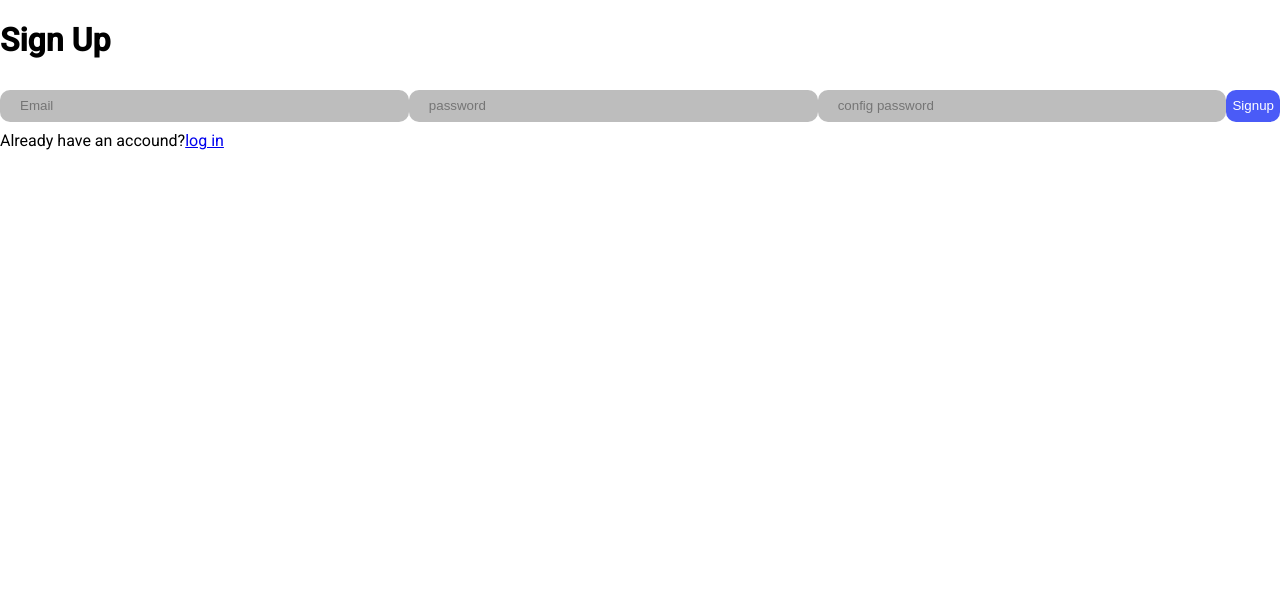
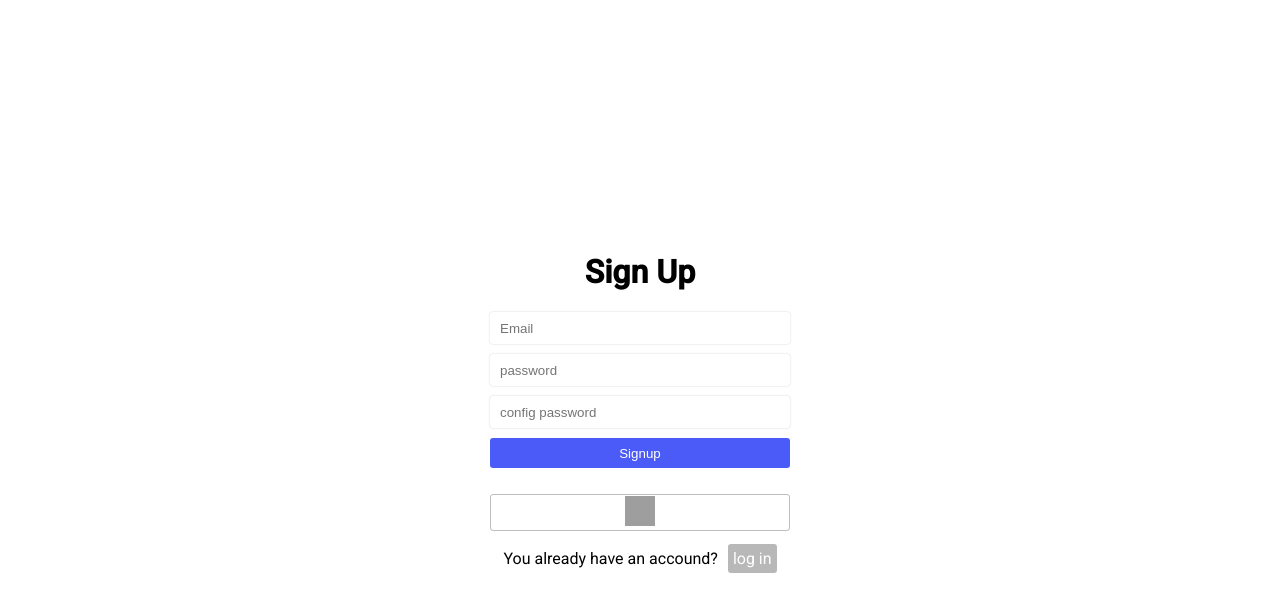
Before and after one commit to ionathansideras/demo, a React (Create React App) app: page / in a window 1280 px wide. Shown: the top 612 px of the page. Built offline with nearby package versions, Linux system fonts and the light colour scheme; no server answers; grey boxes are pictures that could not be loaded.

Commit message:
style and security

```diff
--- a/src/Login.js
+++ b/src/Login.js
@@ -1,7 +1,7 @@
 import React, { useEffect, useState } from 'react';
-import { auth } from './config/firebase-info';
-import { signInWithEmailAndPassword } from 'firebase/auth';
-import { useNavigate } from 'react-router-dom'
+import { auth, googleProvider } from './config/firebase-info';
+import { signInWithEmailAndPassword, signInWithPopup } from 'firebase/auth';
+import { useNavigate, Link } from 'react-router-dom'
 
 export default function Login() {
 
@@ -22,10 +22,21 @@ export default function Login() {
       }
   }
 
+  async function signInWithGoogle() {
+    try {
+        await signInWithPopup(auth, googleProvider);
+        navigate('/profile')
+
+      } catch (error) {
+        // Handle login error
+        console.log('Signin error:', error);
+      }
+  }
+
   return (
-    <div>
+    <div  className='all-auth'>
       <h1>Login</h1>
-      <form onSubmit={handleSubmit}>
+      <form  className='auth-form' onSubmit={handleSubmit}>
         <input
           placeholder="Email"
           type="email"
@@ -38,6 +49,14 @@ export default function Login() {
         />
         <button type="submit">Login</button>
       </form>
+      <div className='login-google-div'>
+            <button className='login-google-button' onClick={signInWithGoogle}>
+              <img className='login-google' width="48" height="48" src="https://img.icons8.com/color/48/google-logo.png" alt="google-logo"/>
+            </button>
+      </div>
+      <div>You dont have an accound?
+        <Link to="/">log in</Link>
+      </div>
     </div>
   );
 }
--- a/src/Profile.js
+++ b/src/Profile.js
@@ -1,6 +1,7 @@
 import React, { useEffect, useState } from 'react'
-import { useNavigate, useLocation } from 'react-router-dom'
-import { db } from './config/firebase-info'
+import { useNavigate } from 'react-router-dom'
+import { db, auth } from './config/firebase-info'
+import { signOut, onAuthStateChanged } from 'firebase/auth'
 import { collection, addDoc, query, orderBy, onSnapshot  } from 'firebase/firestore'
 import './styles/chat.css'
 
@@ -15,12 +16,12 @@ export default function Profile() {
 
   const navigate = useNavigate();
 
-  const location = useLocation();
-  let { user } = location.state || {};
+  // const location = useLocation();
+  // let { user } = location.state || {};
 
-  let username = 'un'
-  if (user) {
-    username = user.split('').map((i) => {
+  let username = auth?.currentUser?.email
+  if (username) {
+    username = username.split('').map((i) => {
       if (i == '@'){
         flag = false
         return
@@ -58,18 +59,18 @@ export default function Profile() {
   },[])
 
   useEffect(() => {
-    if (!user){
-      navigate('/login'); // Navigates to the '/login' route
-    }
+    onAuthStateChanged(auth, (user) => {
+      if(user?.email == undefined){
+          navigate('/login')
+      }
+    })
   },[])
 
   return (
     <div className='all'>
       <header>
-          <button onClick={() => navigate('/', { replace: true })}>log Out</button>
-
-            <h3>Welcome {username} </h3>
-
+          <button onClick={() => signOut(auth)}>log Out</button>
+          <h3>Welcome {username} </h3>
       </header>
       {list.map((i) => {
         return (
@@ -81,9 +82,8 @@ export default function Profile() {
           </article>
         )
         })}
-      <form onSubmit={addNew}>
+      <form className='type-form' onSubmit={addNew}>
         <input placeholder='Type...' value={text} onChange={(e) => setText(e.target.value)}/>
-        {/* <button type='submit'>send</button> */}
       </form>
     </div>
   )
--- a/src/Signup.js
+++ b/src/Signup.js
@@ -1,13 +1,16 @@
 import React, { useEffect, useState } from 'react'
-import { auth } from './config/firebase-info'
+import { auth, googleProvider } from './config/firebase-info'
 import { createUserWithEmailAndPassword, signOut } from 'firebase/auth'
 import { Link, useNavigate } from "react-router-dom";
+import { signInWithPopup } from 'firebase/auth'
 
 export default function Signup() {
 
   const [email, setEmail] = useState('')
   const [pas1, setPas1] = useState('')
   const [pas2, setPas2] = useState('')
+
+  const navigate = useNavigate()
 
   async function handlesubmit(e){
     e.preventDefault()
@@ -26,18 +29,34 @@ export default function Signup() {
     }
   }
 
+  async function signInWithGoogle() {
+    try {
+        await signInWithPopup(auth, googleProvider);
+        navigate('/profile')
+
+      } catch (error) {
+        // Handle login error
+        console.log('Signin error:', error);
+      }
+  }
+
 
   return (
-    <div>
+    <div className='all-auth'>
       <h1>Sign Up</h1>
-        <form onSubmit={handlesubmit}>
-          <input placeholder='Email' type='email' value={email} onChange={(e) => setEmail(e.target.value)}/>
-          <input type='password' placeholder='password' value={pas1} onChange={(e) => setPas1(e.target.value)}/>
-          <input type='password' placeholder='config password' value={pas2} onChange={(e) => setPas2(e.target.value)}/>
-          <button type='submit'>Signup</button>
-        </form>
+      <form className='auth-form' onSubmit={handlesubmit}>
+        <input placeholder='Email' type='email' value={email} onChange={(e) => setEmail(e.target.value)}/>
+        <input type='password' placeholder='password' value={pas1} onChange={(e) => setPas1(e.target.value)}/>
+        <input type='password' placeholder='config password' value={pas2} onChange={(e) => setPas2(e.target.value)}/>
+        <button type='submit'>Signup</button>
+      </form>
 
-      <div>Already have an accound?
+      <div className='login-google-div'>
+            <button className='login-google-button' onClick={signInWithGoogle}>
+              <img className='login-google' width="48" height="48" src="https://img.icons8.com/color/48/google-logo.png" alt="google-logo"/>
+            </button>
+      </div>
+      <div>You already have an accound?
         <Link to="/login">log in</Link>
       </div>
     </div>
--- a/src/config/firebase-info.js
+++ b/src/config/firebase-info.js
@@ -1,6 +1,6 @@
 // Import the functions you need from the SDKs you need
 import { initializeApp } from "firebase/app";
-import { getAuth } from 'firebase/auth'
+import { getAuth, GoogleAuthProvider } from 'firebase/auth'
 import { getFirestore } from 'firebase/firestore'
 // Your web app's Firebase configuration
 // For Firebase JS SDK v7.20.0 and later, measurementId is optional
@@ -16,5 +16,6 @@ const firebaseConfig = {
 
 // Initialize Firebase
 const app = initializeApp(firebaseConfig);
+export const googleProvider = new GoogleAuthProvider()
 export const auth = getAuth(app)
 export const db = getFirestore(app)
--- a/src/styles/chat.css
+++ b/src/styles/chat.css
@@ -84,14 +84,14 @@ header > button:hover {
     max-width: 280px;
 }
 
-form {
+.type-form {
     height: 50px;
     display: flex;
     justify-content: center;
     align-items: center;
 }
 
-input {
+.type-form > input {
     width: 80%;
     padding-left: 20px;
     border: none;
@@ -100,10 +100,70 @@ input {
     background-color: hsl(0, 0%, 74%);
 }
 
-form > button {
-    height: 32px;
-    border-radius: 10px;
+.auth-form {
+    display: flex;
+    flex-direction: column;
+    width: 300px;
+}
+.auth-form > input {
+    margin-bottom: 10px;
+    height: 30px;
     border: none;
+    border-radius: 3px;
+    padding-left: 10px;
+    box-shadow: 0px 0px 2px 0px rgba(0, 0, 0, 0.2);
+}
+.auth-form > button {
+    margin-bottom: 26px;
+    height: 30px;
+    border: none;
+    cursor: pointer;
+    border-radius: 3px;
     background-color: hsl(234, 92%, 63%);
-    color: white
+    color: white;
+    transition: all 0.3s;
 }
+
+.auth-form > button:hover {
+    background-color: hsl(234, 87%, 73%);
+}
+
+a {
+    text-decoration: none;
+    background-color: hsl(0, 0%, 72%);
+    color: white;
+    padding: 5px;
+    border-radius: 3px;
+    margin-left: 10px;
+    transition: all 0.3s;
+}
+a:hover {
+    background-color: hsl(0, 0%, 50%);
+}
+.all-auth {
+    display: flex;
+    flex-direction: column;
+    width: 100%;
+    height: 100vh;
+    justify-content: center;
+    align-items: center;
+}
+
+.login-google-div {
+    display: flex;
+    justify-content: center;
+    width: 300px;
+    margin-bottom: 18px;
+}
+
+.login-google-button {
+    background-color: white;
+    border: 1px rgb(189, 189, 189) solid;
+    border-radius: 3px;
+    width: 100%;
+    cursor: pointer;
+}
+.login-google {
+    width: 30px;
+    height: 30px;
+}
```
